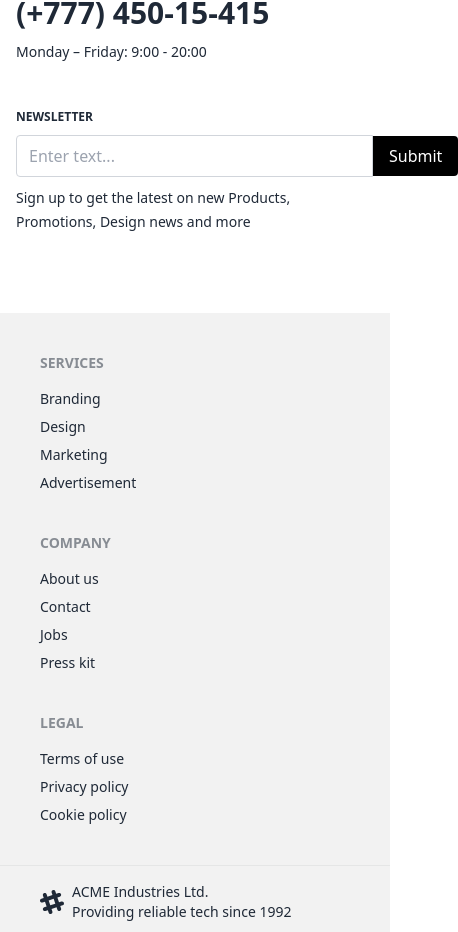
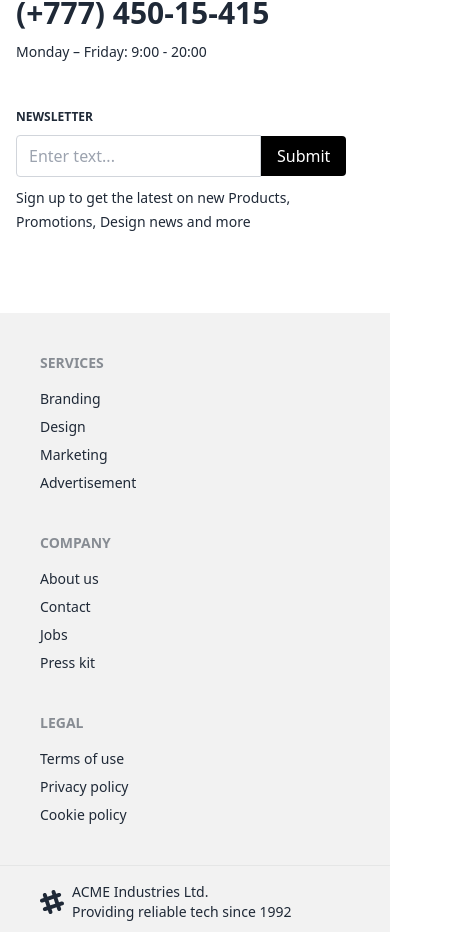
Before and after one commit to tonmoy-Org/Goldsmith-Client, a React (Vite) app: page / in a window 390 px wide. Shown: the part 5159-6091 px from the top of the page, 458 px wide, since content can reach past the window. Built offline with nearby package versions, Linux system fonts and the light colour scheme; no server answers.

Commit message:
Initial Commit

```diff
--- a/src/Pages/Newslatter/Newslatter.jsx
+++ b/src/Pages/Newslatter/Newslatter.jsx
@@ -14,7 +14,7 @@ const Newslatter = () => {
                     <div className="flex items-center py-2">
                         <input
                             type="text"
-                            className="border border-gray-300 pe-28 ps-3 py-2 rounded-l focus:outline-none focus:border-black"
+                            className="border border-gray-300 lg:pe-28  ps-3 py-2 rounded-l focus:outline-none focus:border-black"
                             placeholder="Enter text..."
                         />
                         <button className="bg-black text-white px-4 py-2 rounded-r focus:outline-none">
```
